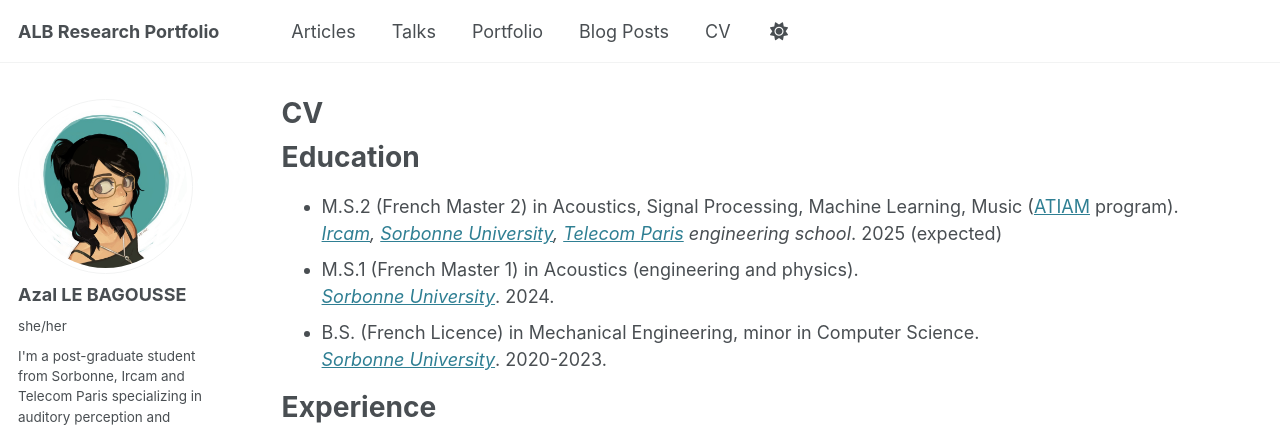
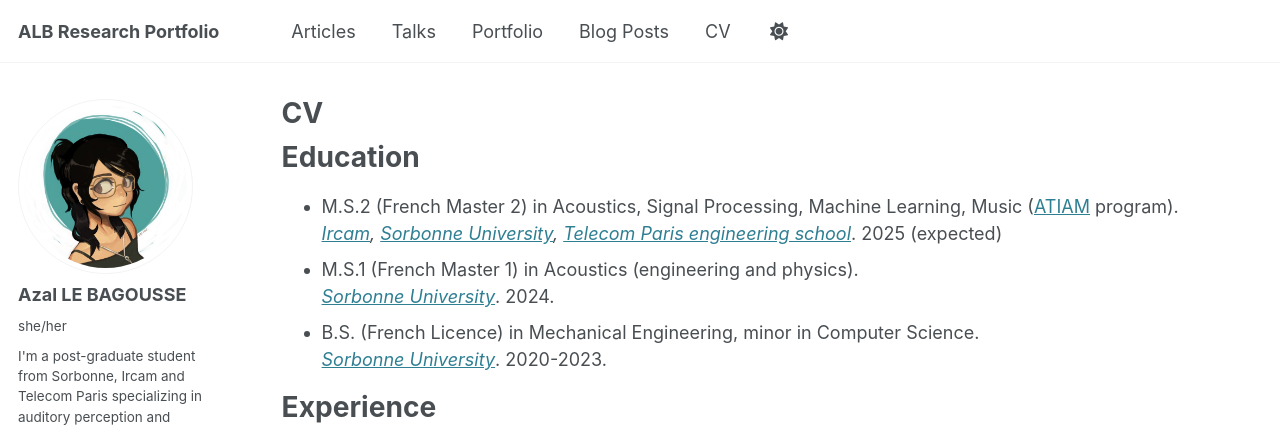
Before and after one commit to azallb/azallb.github.io, a Jekyll site: the page built from _pages/cv.md, in a window 1280 px wide and 900 px high. Shown: the top 427 px of the window. Built offline with Jekyll 4.4.1, drawn with Linux system fonts in a browser that asks for light colours.

Commit message:
talk update

```diff
--- a/_pages/cv.md
+++ b/_pages/cv.md
@@ -12,7 +12,7 @@ redirect_from:
 Education
 ======
 * M.S.2 (French Master 2) in Acoustics, Signal Processing, Machine Learning, Music ([ATIAM](http://www.atiam.ircam.fr/en/) program). <br>
- *[Ircam](https://www.ircam.fr/), [Sorbonne University](https://sciences.sorbonne-universite.fr/en), [Telecom Paris](https://www.telecom-paris.fr/en/home) engineering school*. 2025 (expected)
+ *[Ircam](https://www.ircam.fr/), [Sorbonne University](https://sciences.sorbonne-universite.fr/en), [Telecom Paris engineering school](https://www.telecom-paris.fr/en/home)*. 2025 (expected)
 * M.S.1 (French Master 1) in Acoustics (engineering and physics). <br>
   *[Sorbonne University](https://sciences.sorbonne-universite.fr/en)*. 2024.
 * B.S. (French Licence) in Mechanical Engineering, minor in Computer Science. <br>
```
